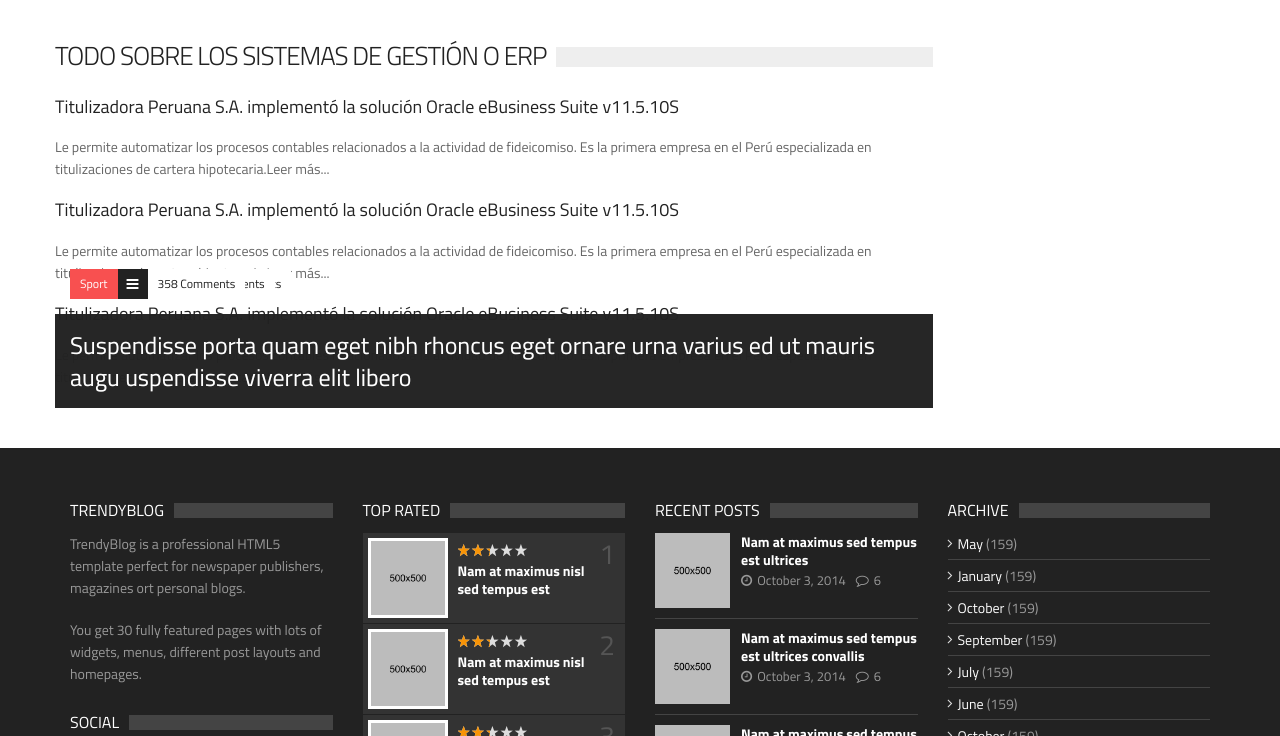
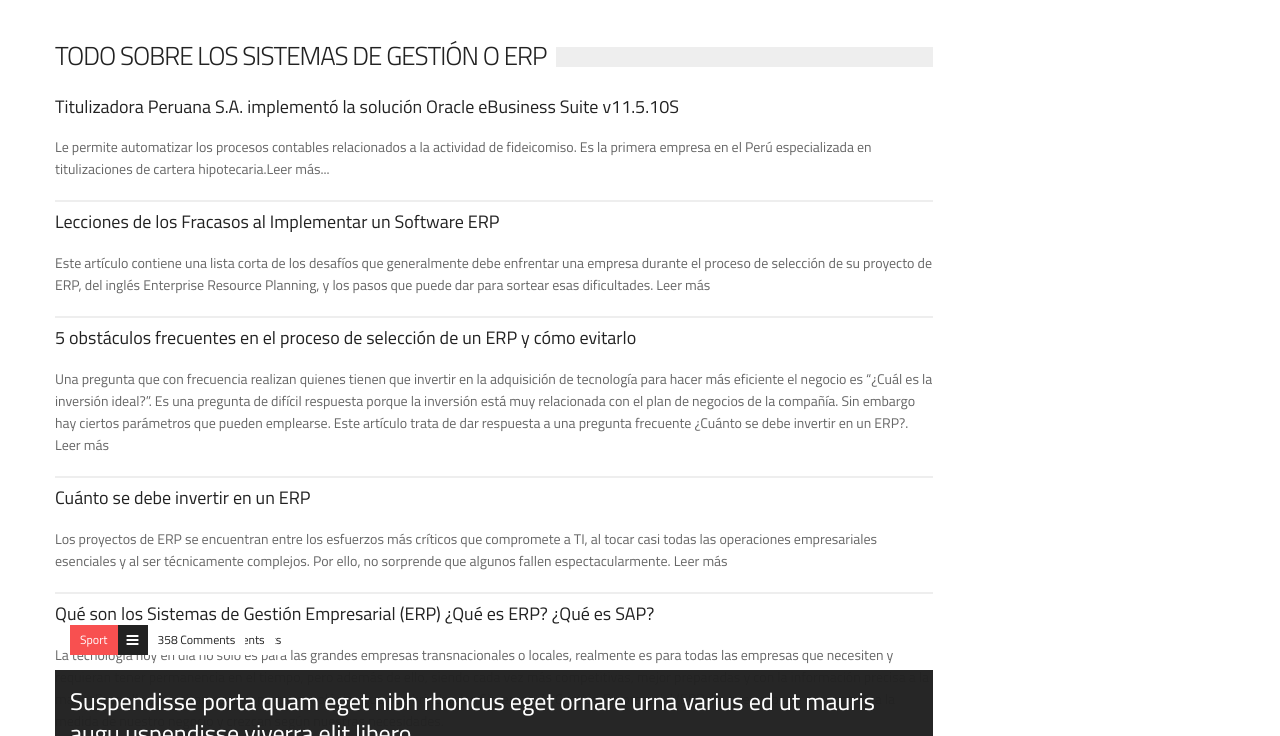
Before and after one commit to Pacch/ERP, a plain HTML site: page index.html in a window 1280 px wide. Shown: the part 3332-4068 px from the top of the page. Drawn offline with Linux system fonts and the light colour scheme; a script that the page names is missing.

Commit message:
cambio banner

```diff
--- a/css/style.css
+++ b/css/style.css
@@ -107,6 +107,11 @@ body {
     justify-content: flex-start;
 }
 
+.linea{
+    border-bottom: 2px #eee solid;
+    margin-bottom: 10px;
+}
+
 
 input.encuesta{
     width: 40px;
--- a/index.html
+++ b/index.html
@@ -409,9 +409,7 @@
                                     <h4>Todo sobre los Sistemas de Gestión o ERP</h4>
                                 </div>
                             </div>
-                                 <div class="post clearfix">
-                                    <div class="item_thumb">
-                                    </div>
+                                 <div class="post clearfix linea">
                                     <div class="item_content">
                                         <h4><a href="post_single.html">Titulizadora Peruana S.A. implementó la solución Oracle eBusiness Suite v11.5.10S</a></h4>
                                         <p class="texto">
@@ -420,22 +418,34 @@
                                     </div>
                                 </div><!-- End Post -->
                                  <div class="post clearfix">
-                                    <div class="item_thumb">
-                                    </div>
-                                    <div class="item_content">
-                                        <h4><a href="post_single.html">Titulizadora Peruana S.A. implementó la solución Oracle eBusiness Suite v11.5.10S</a></h4>
+                                    <div class="item_content linea">
+                                        <h4><a href="post_single.html">Lecciones de los Fracasos al Implementar un Software ERP</a></h4>
                                         <p class="texto">
-                                        Le permite automatizar los procesos contables relacionados a la actividad de fideicomiso. Es la primera empresa en el Perú especializada en titulizaciones de cartera hipotecaria.Leer más...
+                                        Este artículo contiene una lista corta de los desafíos que generalmente debe enfrentar una empresa durante el proceso de selección de su proyecto de ERP, del inglés Enterprise Resource Planning, y los pasos que puede dar para sortear esas dificultades. Leer más
                                         </p>
                                     </div>
                                 </div><!-- End Post -->
                                  <div class="post clearfix">
-                                    <div class="item_thumb">
+                                    <div class="item_content linea">
+                                        <h4><a href="post_single.html">5 obstáculos frecuentes en el proceso de selección de un ERP y cómo evitarlo</a></h4>
+                                        <p class="texto">
+                                        Una pregunta que con frecuencia realizan quienes tienen que invertir en la adquisición de tecnología para hacer más eficiente el negocio es “¿Cuál es la inversión ideal?”. Es una pregunta de difícil respuesta porque la inversión está muy relacionada con el plan de negocios de la compañía. Sin embargo hay ciertos parámetros que pueden emplearse. Este artículo trata de dar respuesta a una pregunta frecuente ¿Cuánto se debe invertir en un ERP?. Leer más
+                                        </p>
                                     </div>
-                                    <div class="item_content">
-                                        <h4><a href="post_single.html">Titulizadora Peruana S.A. implementó la solución Oracle eBusiness Suite v11.5.10S</a></h4>
+                                </div><!-- End Post -->
+                                <div class="post clearfix">
+                                    <div class="item_content linea">
+                                        <h4><a href="post_single.html">Cuánto se debe invertir en un ERP</a></h4>
                                         <p class="texto">
-                                        Le permite automatizar los procesos contables relacionados a la actividad de fideicomiso. Es la primera empresa en el Perú especializada en titulizaciones de cartera hipotecaria.Leer más...
+                                        Los proyectos de ERP se encuentran entre los esfuerzos más críticos que compromete a TI, al tocar casi todas las operaciones empresariales esenciales y al ser técnicamente complejos. Por ello, no sorprende que algunos fallen espectacularmente. Leer más
+                                        </p>
+                                    </div>
+                                </div><!-- End Post -->
+                                <div class="post clearfix">
+                                    <div class="item_content linea">
+                                        <h4><a href="post_single.html">Qué son los Sistemas de Gestión Empresarial (ERP) ¿Qué es ERP? ¿Qué es SAP?</a></h4>
+                                        <p class="texto">
+                                        La tecnología hoy en día no solo es para las grandes empresas transnacionales o locales, realmente es para todas las empresas que necesiten y requieran tener permanencia en el tiempo, pero además de ello, siendo cada vez más competitivas, mejor preparadas y con la información precisa a la mano. Para ello, necesitamos el soporte tecnológico que nos brindan los Sistemas de Gestión Empresarial (ERPs) y que estos se encuentren a la medida de nuestro negocio y crezcan según nuestras necesidades.
                                         </p>
                                     </div>
                                 </div><!-- End Post -->
```
